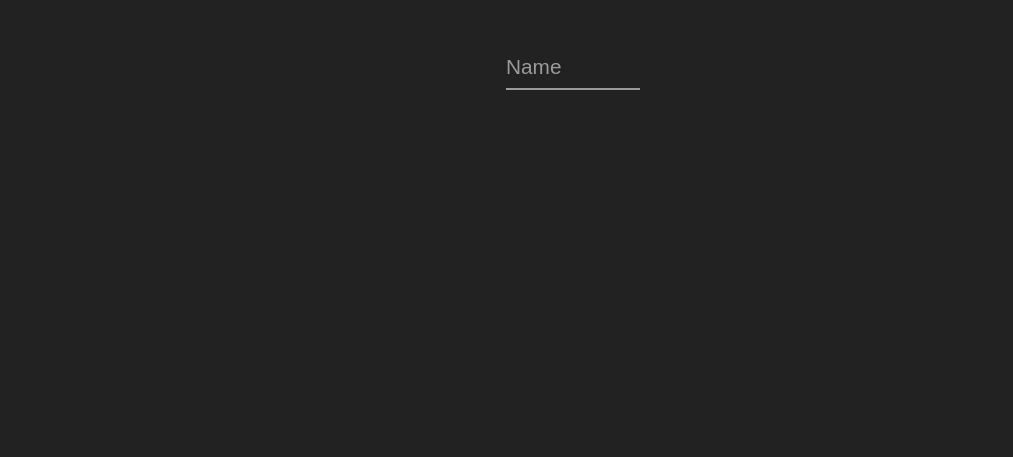
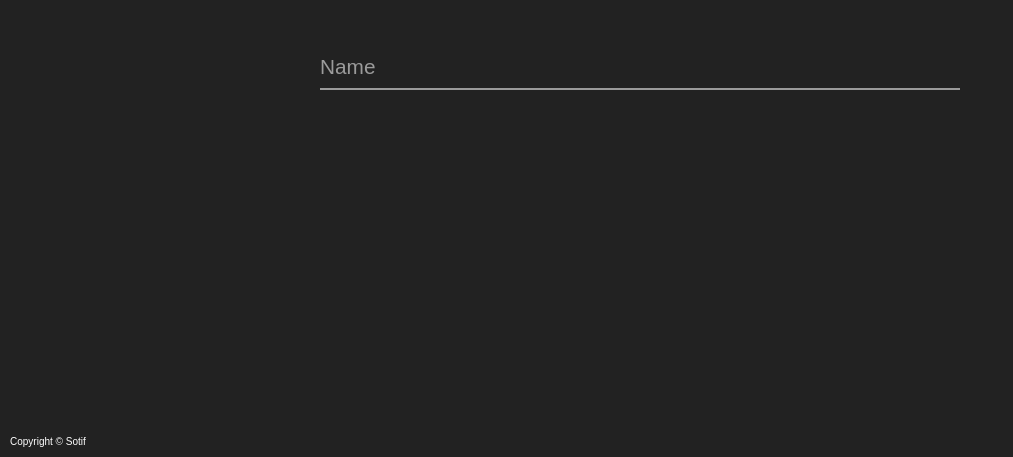
Before and after one commit to sotif/GeoChattr, a Vue app: page /#/ in a window 1280 px wide. Shown: the part 343-800 px from the top of the page, without its empty margins (0-1013 px from the left). Built offline with nearby package versions, Linux system fonts and the light colour scheme.

Commit message:
Add footer

```diff
--- a/package.json
+++ b/package.json
@@ -8,6 +8,7 @@
   },
   "dependencies": {
     "core-js": "^3.6.5",
+    "git-describe": "^4.0.4",
     "vue": "^3.0.0",
     "vue-router": "^4.0.0-0"
   },
--- /dev/null
+++ b/src/components/Footer.vue
@@ -0,0 +1,35 @@
+<template>
+  <div class="footer">
+    Copyright © Sotif {{ commitHash }}
+  </div>
+</template>
+
+
+<script>
+export default {
+  name: 'Footer',
+
+  data: function() {
+    return {
+      commitHash: process.env.VUE_APP_GIT_HASH,
+    }
+  },
+}
+
+</script>
+
+<style scoped>
+
+.footer {
+  position: fixed;
+  left: 0;
+  bottom: 0;
+  width: 100%;
+  color: white;
+  text-align: left;
+  margin-left: 10px;
+  margin-bottom: 10px;
+  font-size: 10px;
+}
+
+</style>
--- a/src/pages/Home.vue
+++ b/src/pages/Home.vue
@@ -1,20 +1,23 @@
 <template>
-  <form :action="playGame">
-    <div class="form__group field">
+  <div class="form__group field">
+    <form :action="playGame">
       <input v-model="channel_name" type="text" class="form__field" placeholder="Name" autocomplete="off" id='name' required />
       <label for="name" class="form__label">Name</label>
-    </div>
-  </form>
+    </form>
+  </div>
+  <Footer></Footer>
 </template>
 
 <script>
-//import InputField from '@/components/InputField'
+import Footer from '@/components/Footer.vue'
 
 export default {
+
   name: 'Home',
   components: {
-    //InputField,
+    'Footer': Footer,
   },
+
   data: function() {
     return {
       channel_name: null,
--- a/vue.config.js
+++ b/vue.config.js
@@ -1,3 +1,6 @@
+const {gitDescribe, gitDescribeSync} = require('git-describe');
+process.env.VUE_APP_GIT_HASH = gitDescribeSync().hash
+
 module.exports = {
   publicPath: '/GeoChattr/',
   chainWebpack: config => {
```
Also changed, not shown: 1 other file (tests, documents, lock files or other folders).
